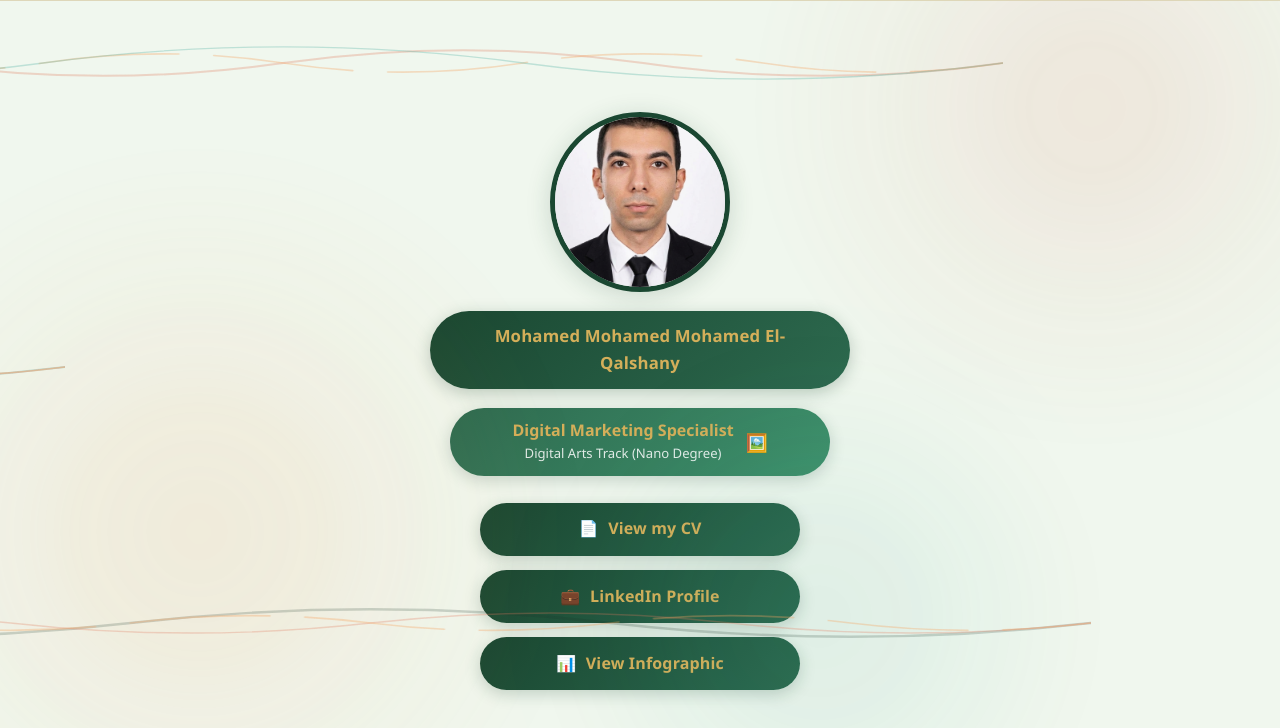
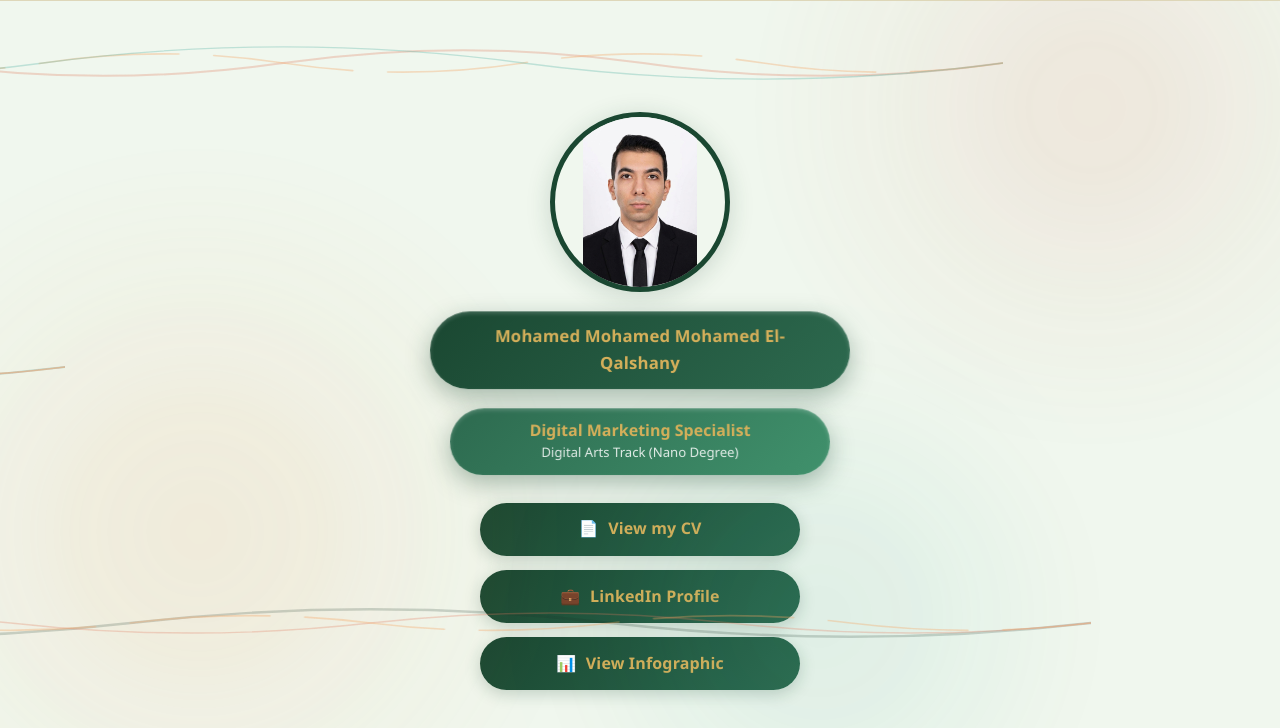
Before and after one commit to mohamedelqalshany/mohamedelqalshany-portfolio-, an Astro site: page /digilians in a window 1280 px wide. Shown: the part 72-800 px from the top of the page. Built offline with nearby package versions, Linux system fonts and the light colour scheme; Astro itself is replaced by a stand-in of ours.

Commit message:
ui: refine Digilians page - 3D badges, hair in avatar, remove title icon

```diff
--- a/src/components/digilians/DigiliansPage.astro
+++ b/src/components/digilians/DigiliansPage.astro
@@ -35,7 +35,7 @@ const infographicDrive = 'https://drive.google.com/file/d/1QKdIMm0JOaS3a7V74cTn6
 
   <!-- Title Badge -->
   <div class="digi-title-badge">
-    <span class="digi-title-icon" aria-hidden="true">🖼️</span>
+
     <div class="digi-title-text">
       <strong>{jobTitle}</strong>
       <span>{jobSubtitle}</span>
@@ -86,7 +86,7 @@ const infographicDrive = 'https://drive.google.com/file/d/1QKdIMm0JOaS3a7V74cTn6
   .digi-avatar {
     width: 100%;
     height: 100%;
-    object-fit: cover;
+    object-fit: contain;
     display: block;
   }
 
@@ -95,17 +95,18 @@ const infographicDrive = 'https://drive.google.com/file/d/1QKdIMm0JOaS3a7V74cTn6
     display: flex;
     align-items: center;
     gap: 0.75rem;
-    background: linear-gradient(135deg, #1a4731 0%, #2d6a4f 100%);
+    background: linear-gradient(135deg, #1a4731, #2d6a4f);
     color: #d4af5a;
     font-size: 1.05rem;
     font-weight: 700;
     padding: 0.75rem 1.75rem;
     border-radius: 999px;
-    box-shadow: 0 4px 16px rgba(26, 71, 49, 0.25);
+    box-shadow: 0 8px 24px rgba(26, 71, 49, 0.35), inset 0 2px 4px rgba(255,255,255,0.2);
     text-align: center;
     max-width: 420px;
     width: 100%;
     justify-content: center;
+    transform: perspective(600px) rotateX(5deg);
   }
 
   .digi-name-icon {
@@ -122,14 +123,15 @@ const infographicDrive = 'https://drive.google.com/file/d/1QKdIMm0JOaS3a7V74cTn6
     display: flex;
     align-items: center;
     gap: 0.75rem;
-    background: linear-gradient(135deg, #2d6a4f 0%, #40916c 100%);
+    background: linear-gradient(135deg, #2d6a4f, #40916c);
     color: #fff;
     padding: 0.75rem 1.75rem;
     border-radius: 999px;
-    box-shadow: 0 4px 16px rgba(26, 71, 49, 0.2);
+    box-shadow: 0 8px 24px rgba(26, 71, 49, 0.35), inset 0 2px 4px rgba(255,255,255,0.2);
     max-width: 380px;
     width: 100%;
     justify-content: center;
+    transform: perspective(600px) rotateX(5deg);
   }
 
   .digi-title-icon {
```
